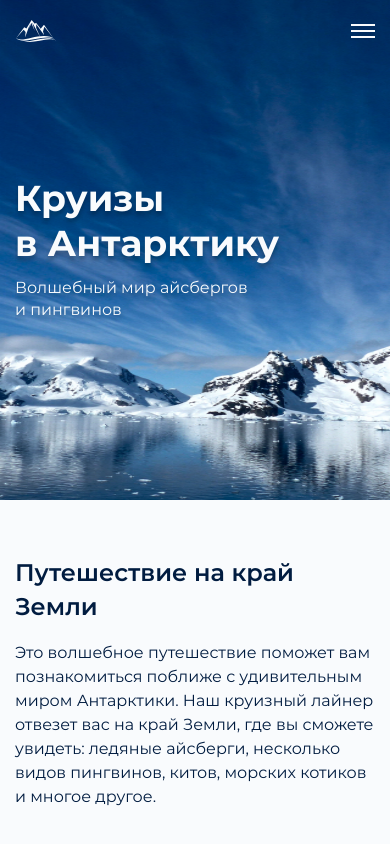
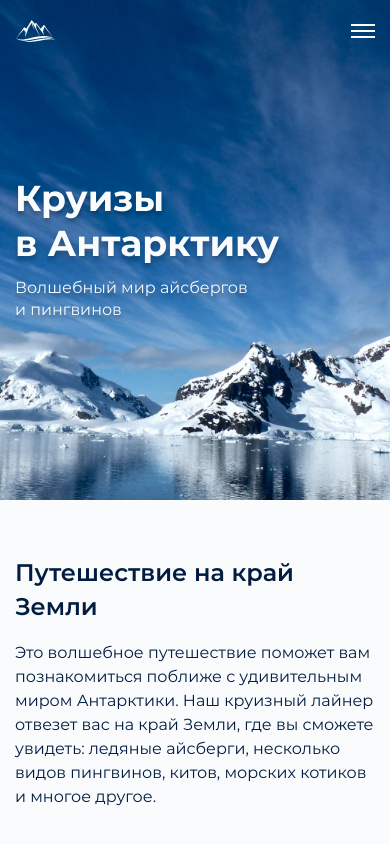
Before and after one commit to AllanHoldsworth/antarctic, a website built with webpack: page source/index.html in a window 390 px wide. Shown: the top 844 px of the page. Built offline with nearby package versions, Linux system fonts and the light colour scheme; files whose address does not match are found by name.

Commit message:
text fixes 3

```diff
--- a/source/sass/blocks/cruises.scss
+++ b/source/sass/blocks/cruises.scss
@@ -21,7 +21,6 @@
   display: flex;
   flex-direction: column;
   height: 386px;
-  aspect-ratio: 7/10;
   padding: 30px 10px 23px 30px;
   overflow: hidden;
   transition: background-color 170ms ease;
@@ -47,6 +46,7 @@
 
   @include vp-767 {
     height: unset;
+    aspect-ratio: 7/10;
     padding: 30px 10px 17px 25px;
 
     &:hover {
@@ -63,14 +63,10 @@
   width: 100%;
   height: 100%;
   object-fit: cover;
-
-  @include vp-1023 {
-    object-fit: fill;
-  }
 }
 
 .cruises__img--olympia {
-  object-position: -39px 14px;
+  object-position: -39px -1px;
   height: 416px;
 
   @include vp-1023 {
@@ -80,7 +76,7 @@
 }
 
 .cruises__img--odysseus {
-  object-position: -118px 16px;
+  object-position: -118px -6px;
   height: 426px;
 
   @include vp-1023 {
--- a/source/sass/blocks/top-wrapper.scss
+++ b/source/sass/blocks/top-wrapper.scss
@@ -24,10 +24,11 @@
 
   @include vp-767 {
     min-height: 500px;
-    background-image: url("../img/main-bg-mobile.jpg");
+    background-size: cover;
+    background-image: url("../img/main-bg.jpg");
 
     @include retina {
-      background-image: url("../img/main-bg-mobile@2x.jpg");
+      background-image: url("../img/main-bg@2x.jpg");
     }
   }
 }
```
Also changed, not shown: build/css/style.css, build/css/style.min.css, 1 other file.
